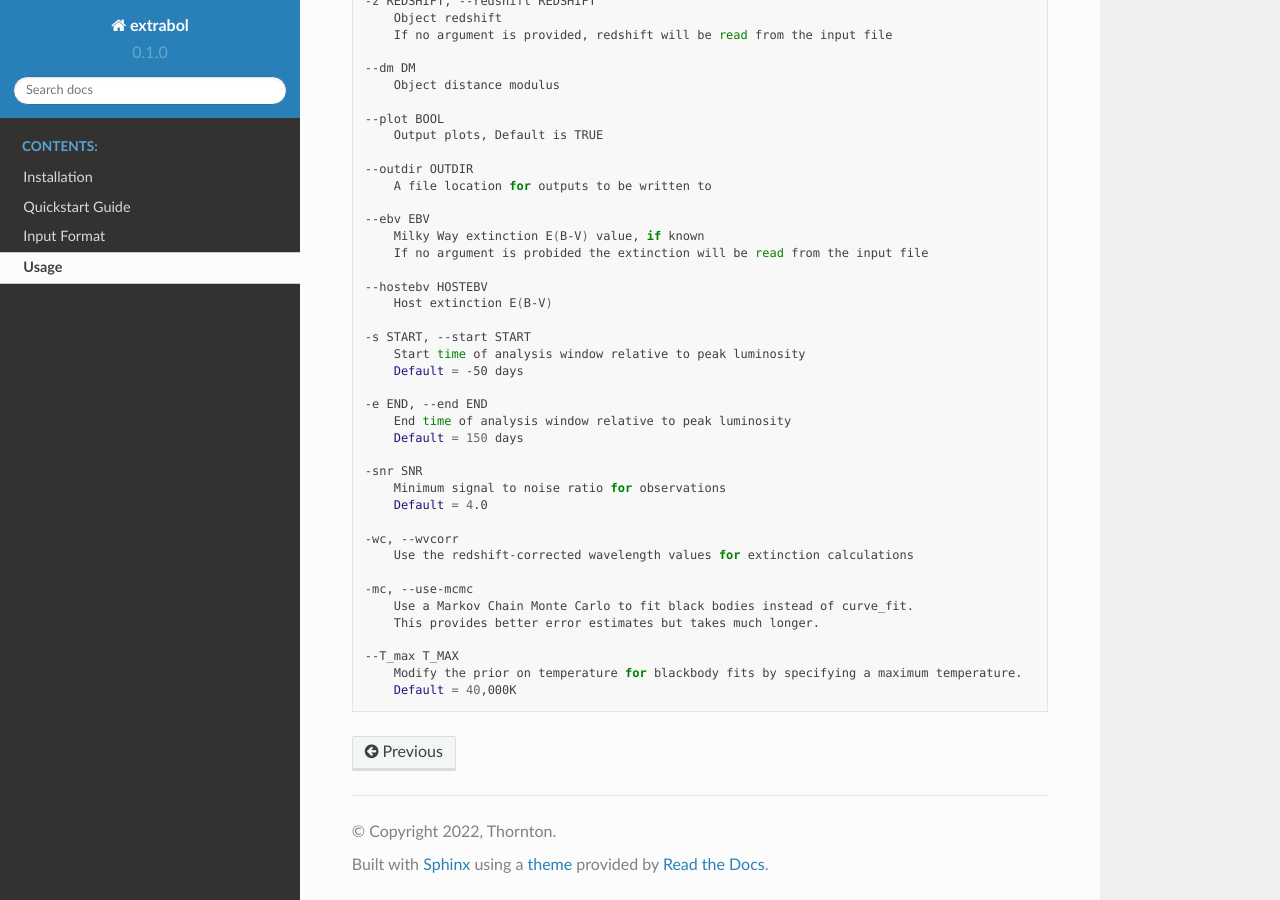
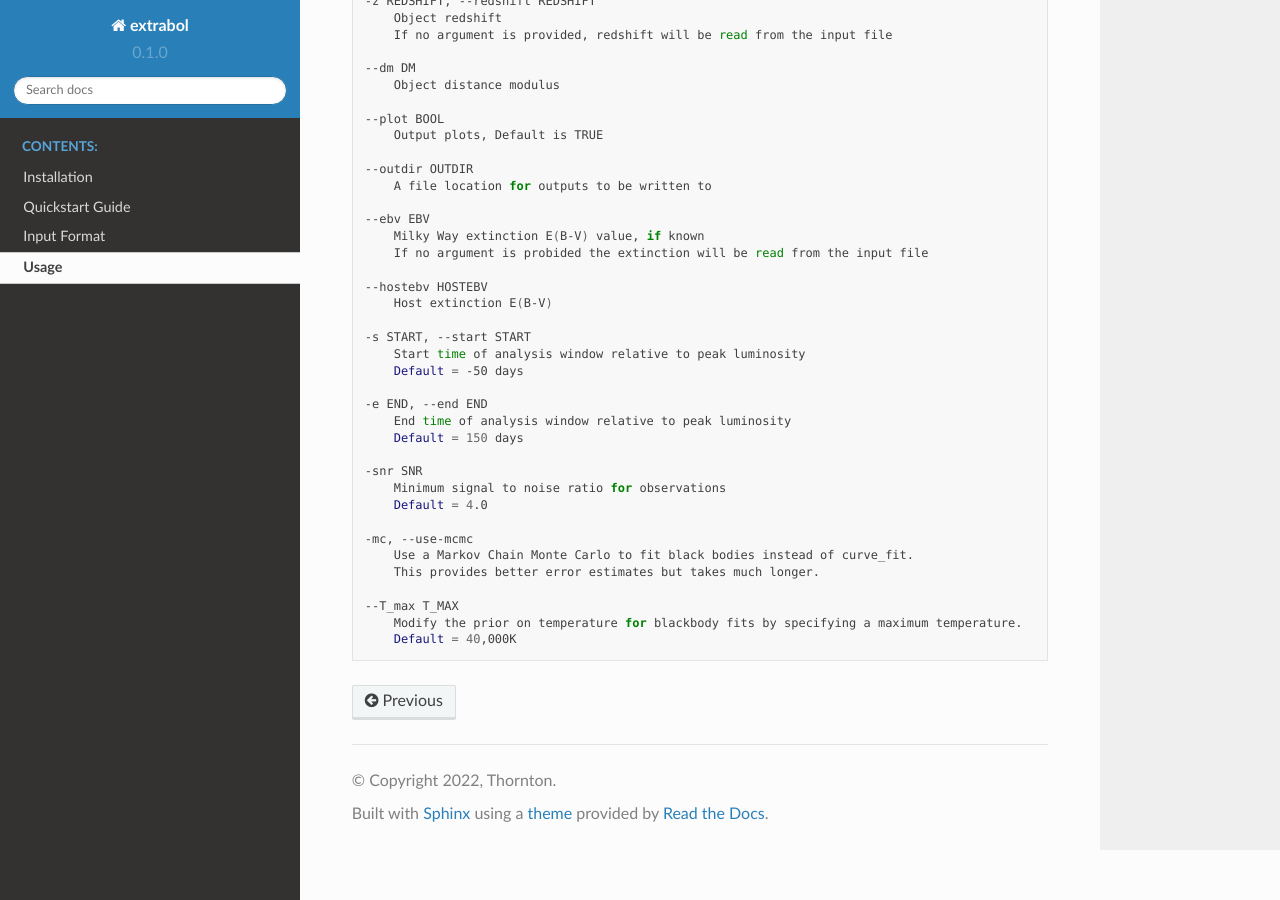
Before and after one commit to VTDA-Group/extrabol, a Sphinx documentation site: the page built from docs/source/usage.rst, in a window 1280 px wide and 900 px high, scrolled down 561 px. Built offline with Sphinx 7.4.7 and the Read the Docs theme 2.0.0, drawn with Linux system fonts in a browser that asks for light colours.

Commit message:
remove --wvcorr from docs

```diff
--- a/docs/source/usage.rst
+++ b/docs/source/usage.rst
@@ -57,9 +57,6 @@ The following arguments are available:
         Minimum signal to noise ratio for observations
         Default = 4.0
 
-    -wc, --wvcorr
-        Use the redshift-corrected wavelength values for extinction calculations
-
     -mc, --use-mcmc
         Use a Markov Chain Monte Carlo to fit black bodies instead of curve_fit.
         This provides better error estimates but takes much longer.
```
Also changed, not shown: README.md (+0 -3 lines).
